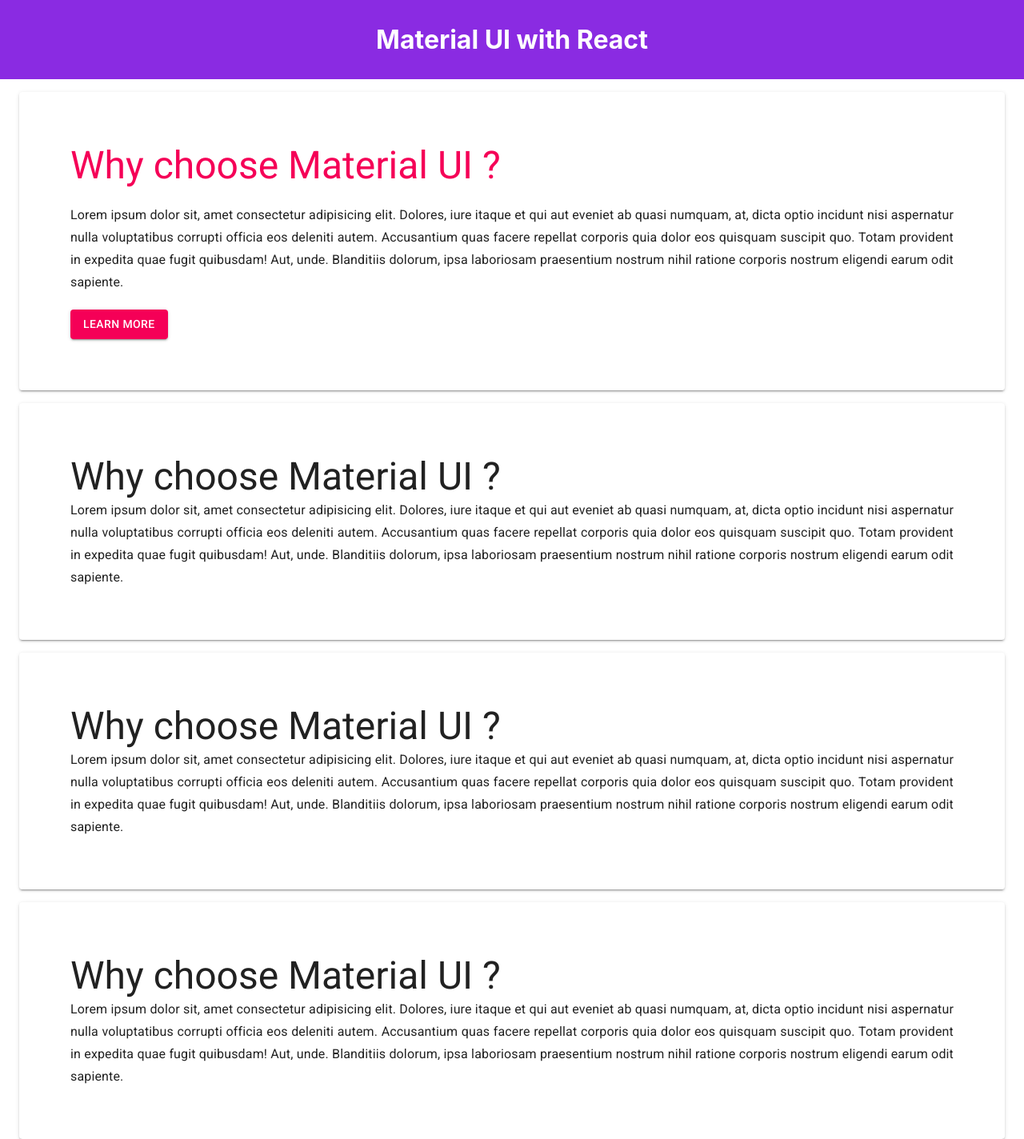
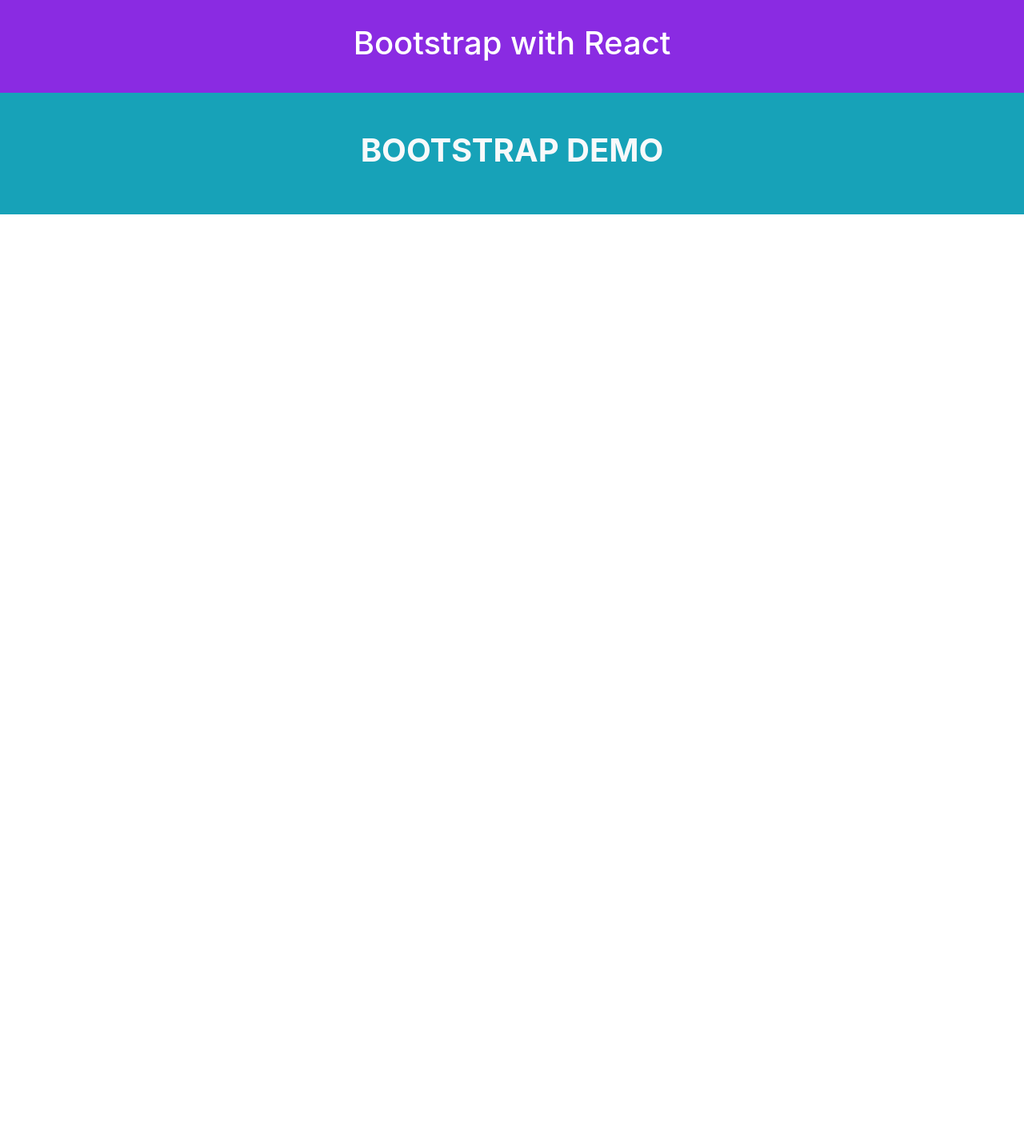
Before and after one commit to iamsourav37/react-first-proj, a React (Create React App) app: page / in a window 1280 px wide. Shown: the whole page at 80% size. After the commit the page ends 800 px from the top, so only its background shows below. Built offline with nearby package versions, Linux system fonts and the light colour scheme.

Commit message:
bootstrap in react

```diff
--- a/package.json
+++ b/package.json
@@ -3,10 +3,10 @@
   "version": "0.1.0",
   "private": true,
   "dependencies": {
-    "@material-ui/core": "^4.11.3",
     "@testing-library/jest-dom": "^5.11.10",
     "@testing-library/react": "^11.2.6",
     "@testing-library/user-event": "^12.8.3",
+    "bootstrap": "^4.6.0",
     "react": "^17.0.2",
     "react-dom": "^17.0.2",
     "react-scripts": "4.0.3",
--- a/public/index.html
+++ b/public/index.html
@@ -9,14 +9,6 @@
       name="description"
       content="Web site created using create-react-app"
     />
-    <link
-      rel="stylesheet"
-      href="https://fonts.googleapis.com/css?family=Roboto:300,400,500,700&display=swap"
-    />
-    <link
-      rel="stylesheet"
-      href="https://fonts.googleapis.com/icon?family=Material+Icons"
-    />
 
     <title id="title">My First React App</title>
   </head>
--- a/src/App.js
+++ b/src/App.js
@@ -1,16 +1,16 @@
 import React from "react";
 import Header from "./Component/Header";
-import MaterialUiDemo from "./Component/MaterialUiDemo";
+import BootstarapDemo from "./Component/BootstrapDemo";
 
 import "./css/index.css";
 
-const msg = `Material UI with React`;
+const msg = `Bootstrap with React`;
 
 function App() {
   return (
     <>
       <Header msg={msg} />
-      <MaterialUiDemo />
+      <BootstarapDemo />
     </>
   );
 }
--- /dev/null
+++ b/src/Component/BootstrapDemo.jsx
@@ -0,0 +1,12 @@
+import React from "react";
+import "bootstrap/dist/css/bootstrap.min.css";
+
+const BootstrapDemo = () => {
+  return (
+    <div className="container-fluid bg-info text-center text-uppercase p-5 ">
+      <h1 className="text-light font-weight-bold">bootstrap demo</h1>
+    </div>
+  );
+};
+
+export default BootstrapDemo;
--- a/src/Component/MaterialUiDemo.jsx
+++ /dev/null
@@ -1,84 +0,0 @@
-import React from "react";
-import Typography from "@material-ui/core/Typography";
-import Box from "@material-ui/core/Box";
-import Container from "@material-ui/core/Container";
-import Paper from "@material-ui/core/Paper";
-import Button from "@material-ui/core/Button";
-
-function MaterialUiDemo() {
-  return (
-    <div>
-      <Container>
-        <Paper elevation={2}>
-          <Box mt={2} p={8}>
-            <Typography variant="h3" color="secondary">
-              Why choose Material UI ?
-            </Typography>
-            <br />
-            <Typography variant="subtitle1" align="justify">
-              Lorem ipsum dolor sit, amet consectetur adipisicing elit. Dolores,
-              iure itaque et qui aut eveniet ab quasi numquam, at, dicta optio
-              incidunt nisi aspernatur nulla voluptatibus corrupti officia eos
-              deleniti autem. Accusantium quas facere repellat corporis quia
-              dolor eos quisquam suscipit quo. Totam provident in expedita quae
-              fugit quibusdam! Aut, unde. Blanditiis dolorum, ipsa laboriosam
-              praesentium nostrum nihil ratione corporis nostrum eligendi earum
-              odit sapiente.
-            </Typography>
-            <br />
-            <Button variant="contained" color="secondary">
-              Learn More
-            </Button>
-          </Box>
-        </Paper>
-        <Paper elevation={2}>
-          <Box mt={2} p={8}>
-            <Typography variant="h3">Why choose Material UI ?</Typography>
-            <Typography variant="subtitle1" align="justify">
-              Lorem ipsum dolor sit, amet consectetur adipisicing elit. Dolores,
-              iure itaque et qui aut eveniet ab quasi numquam, at, dicta optio
-              incidunt nisi aspernatur nulla voluptatibus corrupti officia eos
-              deleniti autem. Accusantium quas facere repellat corporis quia
-              dolor eos quisquam suscipit quo. Totam provident in expedita quae
-              fugit quibusdam! Aut, unde. Blanditiis dolorum, ipsa laboriosam
-              praesentium nostrum nihil ratione corporis nostrum eligendi earum
-              odit sapiente.
-            </Typography>
-          </Box>
-        </Paper>
-        <Paper elevation={2}>
-          <Box mt={2} p={8}>
-            <Typography variant="h3">Why choose Material UI ?</Typography>
-            <Typography variant="subtitle1" align="justify">
-              Lorem ipsum dolor sit, amet consectetur adipisicing elit. Dolores,
-              iure itaque et qui aut eveniet ab quasi numquam, at, dicta optio
-              incidunt nisi aspernatur nulla voluptatibus corrupti officia eos
-              deleniti autem. Accusantium quas facere repellat corporis quia
-              dolor eos quisquam suscipit quo. Totam provident in expedita quae
-              fugit quibusdam! Aut, unde. Blanditiis dolorum, ipsa laboriosam
-              praesentium nostrum nihil ratione corporis nostrum eligendi earum
-              odit sapiente.
-            </Typography>
-          </Box>
-        </Paper>
-        <Paper elevation={2}>
-          <Box mt={2} p={8}>
-            <Typography variant="h3">Why choose Material UI ?</Typography>
-            <Typography variant="subtitle1" align="justify">
-              Lorem ipsum dolor sit, amet consectetur adipisicing elit. Dolores,
-              iure itaque et qui aut eveniet ab quasi numquam, at, dicta optio
-              incidunt nisi aspernatur nulla voluptatibus corrupti officia eos
-              deleniti autem. Accusantium quas facere repellat corporis quia
-              dolor eos quisquam suscipit quo. Totam provident in expedita quae
-              fugit quibusdam! Aut, unde. Blanditiis dolorum, ipsa laboriosam
-              praesentium nostrum nihil ratione corporis nostrum eligendi earum
-              odit sapiente.
-            </Typography>
-          </Box>
-        </Paper>
-      </Container>
-    </div>
-  );
-}
-
-export default MaterialUiDemo;
```
Also changed, not shown: 1 other file (tests, documents, lock files or other folders).
